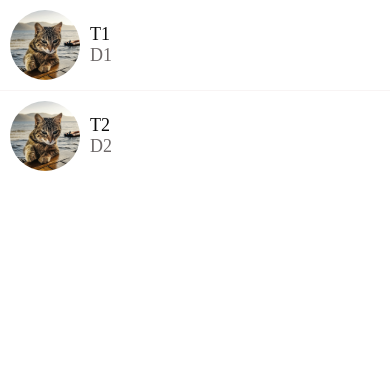
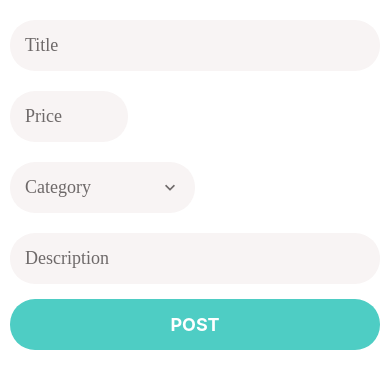
Before and after one commit to Programmer-/Nauza, a React Native app: screen / in a window 390 px wide. Shown: the top 388 px of the page. Built offline with nearby package versions, Linux system fonts and the light colour scheme.

Commit message:
couple of improvements

```diff
--- a/App.js
+++ b/App.js
@@ -15,5 +15,5 @@ import ListingEditScreen from "./app/screens/ListingEditScreen";
 import MessagesScreen from "./app/screens/MessagesScreen";
 
 export default function App() {
-  return <MessagesScreen />;
+  return <ListingEditScreen />;
 }
--- a/app/components/AppPicker.js
+++ b/app/components/AppPicker.js
@@ -14,13 +14,20 @@ import defaultStyles from "../config/styles";
 import PickerItem from "./PickerItem";
 import Screens from "./Screens";
 
-function AppPicker({ icon, items, onSelectItem, placeholder, selectedItem }) {
+function AppPicker({
+  icon,
+  items,
+  onSelectItem,
+  placeholder,
+  selectedItem,
+  width = "100%",
+}) {
   const [modalVisible, setModalVisible] = useState(false);
 
   return (
     <>
       <TouchableWithoutFeedback onPress={() => setModalVisible(true)}>
-        <View style={styles.container}>
+        <View style={[styles.container, { width }]}>
           {icon && (
             <MaterialCommunityIcons
               name={icon}
--- a/app/components/AppText.js
+++ b/app/components/AppText.js
@@ -1,11 +1,13 @@
 import React from "react";
-import { Text, StyleSheet, Platform } from "react-native";
+import { Text } from "react-native";
 import defaultStyles from "../config/styles";
 
-function AppText({ children, style }) {
-  return <Text style={[defaultStyles.text, style]}>{children}</Text>;
+function AppText({ children, style, ...numberOfLines }) {
+  return (
+    <Text style={[defaultStyles.text, style]} {...numberOfLines}>
+      {children}
+    </Text>
+  );
 }
 
-const styles = StyleSheet.create({});
-
 export default AppText;
--- a/app/components/AppTextInput.js
+++ b/app/components/AppTextInput.js
@@ -3,9 +3,9 @@ import { TextInput, View, StyleSheet, Platform } from "react-native";
 import { MaterialCommunityIcons } from "@expo/vector-icons";
 import colors from "../config/colors";
 import defaultStyles from "../config/styles";
-function AppTextInput({ icon, ...otherProps }) {
+function AppTextInput({ icon, width = "100%", ...otherProps }) {
   return (
-    <View style={styles.container}>
+    <View style={[styles.container, { width }]}>
       {icon && (
         <MaterialCommunityIcons
           name={icon}
@@ -28,7 +28,6 @@ const styles = StyleSheet.create({
     backgroundColor: colors.light,
     borderRadius: 25,
     flexDirection: "row",
-    width: "100%",
     padding: 15,
     marginVertical: 10,
   },
--- a/app/components/Card.js
+++ b/app/components/Card.js
@@ -8,8 +8,12 @@ function Card({ title, subTitle, image }) {
     <View style={styles.card}>
       <Image style={styles.image} source={image} />
       <View style={styles.detailsContainer}>
-        <AppText style={styles.title}>{title}</AppText>
-        <AppText style={styles.subTitle}>{subTitle}</AppText>
+        <AppText style={styles.title} numberOfLines={1}>
+          {title}
+        </AppText>
+        <AppText style={styles.subTitle} numberOfLines={1}>
+          {subTitle}
+        </AppText>
       </View>
     </View>
   );
--- a/app/components/ListItem.js
+++ b/app/components/ListItem.js
@@ -6,6 +6,7 @@ import {
   Swipeable,
   GestureHandlerRootView,
 } from "react-native-gesture-handler";
+import { MaterialCommunityIcons } from "@expo/vector-icons";
 function ListItem({
   title,
   subTitle,
@@ -22,11 +23,22 @@ function ListItem({
             {IconComponent}
             {image && <Image style={styles.image} source={image} />}
             <View style={styles.detailsContainer}>
-              {title && <AppText style={styles.title}>{title}</AppText>}
+              {title && (
+                <AppText style={styles.title} numberOfLines={1}>
+                  {title}
+                </AppText>
+              )}
               {subTitle && (
-                <AppText style={styles.subTitle}>{subTitle}</AppText>
+                <AppText style={styles.subTitle} numberOfLines={2}>
+                  {subTitle}
+                </AppText>
               )}
             </View>
+            <MaterialCommunityIcons
+              name="chevron-right"
+              size={24}
+              color={colors.medium}
+            />
           </View>
         </TouchableHighlight>
       </Swipeable>
@@ -39,6 +51,7 @@ const styles = StyleSheet.create({
     flexDirection: "row",
     padding: 10,
     backgroundColor: colors.white,
+    alignItems: "center",
   },
   image: {
     width: 70,
@@ -54,6 +67,7 @@ const styles = StyleSheet.create({
   detailsContainer: {
     marginLeft: 10,
     justifyContent: "center",
+    flex: 1,
   },
 });
 
--- a/app/components/Screens.js
+++ b/app/components/Screens.js
@@ -5,7 +5,7 @@ import { SafeAreaView, StyleSheet, View } from "react-native";
 function Screens({ children, style }) {
   return (
     <SafeAreaView style={[styles.screen, style]}>
-      <View>{children}</View>
+      <View style={[styles.view, style]}>{children}</View>
     </SafeAreaView>
   );
 }
@@ -14,5 +14,8 @@ const styles = StyleSheet.create({
     paddingTop: Constants.statusBarHeight,
     flex: 1,
   },
+  view: {
+    flex: 1,
+  },
 });
 export default Screens;
--- a/app/components/forms/AppFormField.js
+++ b/app/components/forms/AppFormField.js
@@ -3,7 +3,7 @@ import AppTextInput from "../AppTextInput";
 import ErrorMessage from "./ErrorMessage";
 import { useFormikContext } from "formik";
 
-function AppFormField({ name, ...otherProps }) {
+function AppFormField({ name, width, ...otherProps }) {
   const { setFieldTouched, errors, handleChange, touched } = useFormikContext();
 
   return (
@@ -12,6 +12,7 @@ function AppFormField({ name, ...otherProps }) {
         onChangeText={handleChange(name)}
         onBlur={() => setFieldTouched(name)}
         {...otherProps}
+        width={width}
       />
       <ErrorMessage error={errors[name]} visible={touched[name]} />
     </>
--- a/app/components/forms/AppFormPicker.js
+++ b/app/components/forms/AppFormPicker.js
@@ -4,7 +4,7 @@ import { useFormikContext } from "formik";
 import AppPicker from "../AppPicker";
 import ErrorMessage from "./ErrorMessage";
 
-function AppFormPicker({ items, name, placeholder }) {
+function AppFormPicker({ items, name, placeholder, ...otherProps }) {
   const { errors, setFieldValue, touched, values } = useFormikContext();
 
   return (
@@ -14,6 +14,7 @@ function AppFormPicker({ items, name, placeholder }) {
         onSelectItem={(item) => setFieldValue(name, item)}
         placeholder={placeholder}
         selectedItem={values[name]}
+        {...otherProps}
       />
       <ErrorMessage error={errors[name]} visible={touched[name]} />
     </>
--- a/app/screens/ListingEditScreen.js
+++ b/app/screens/ListingEditScreen.js
@@ -42,13 +42,19 @@ function ListingEditScreen() {
           maxLength={8}
           name="price"
           placeholder="Price"
+          width="32%"
         />
-        <Picker items={categories} name="category" placeholder="Category" />
+        <Picker
+          items={categories}
+          name="category"
+          placeholder="Category"
+          width="50%"
+        />
         <FormField
           maxLength={255}
           multiline
           name="description"
-          numberOfLines={3}
+          numberOfLines={1}
           placeholder="Description"
         />
         <SubmitButton title="Post" color="secondary" />
--- a/app/screens/MessagesScreen.js
+++ b/app/screens/MessagesScreen.js
@@ -8,8 +8,10 @@ import Screens from "../components/Screens";
 const initialMessages = [
   {
     id: 1,
-    title: "T1",
-    desctription: "D1",
+    title:
+      "Used to truncate the text with an ellipsis after computing the text layout, including line wrapping, such that the total number of lines does not exceed this number. Setting this property to 0 will result in unsetting this value, which means that no lines restriction will be applied.",
+    desctription:
+      "Used to truncate the text with an ellipsis after computing the text layout, including line wrapping, such that the total number of lines does not exceed this number. Setting this property to 0 will result in unsetting this value, which means that no lines restriction will be applied.",
     image: require("../assets/ocean-cat.jpg"),
   },
   {
```
